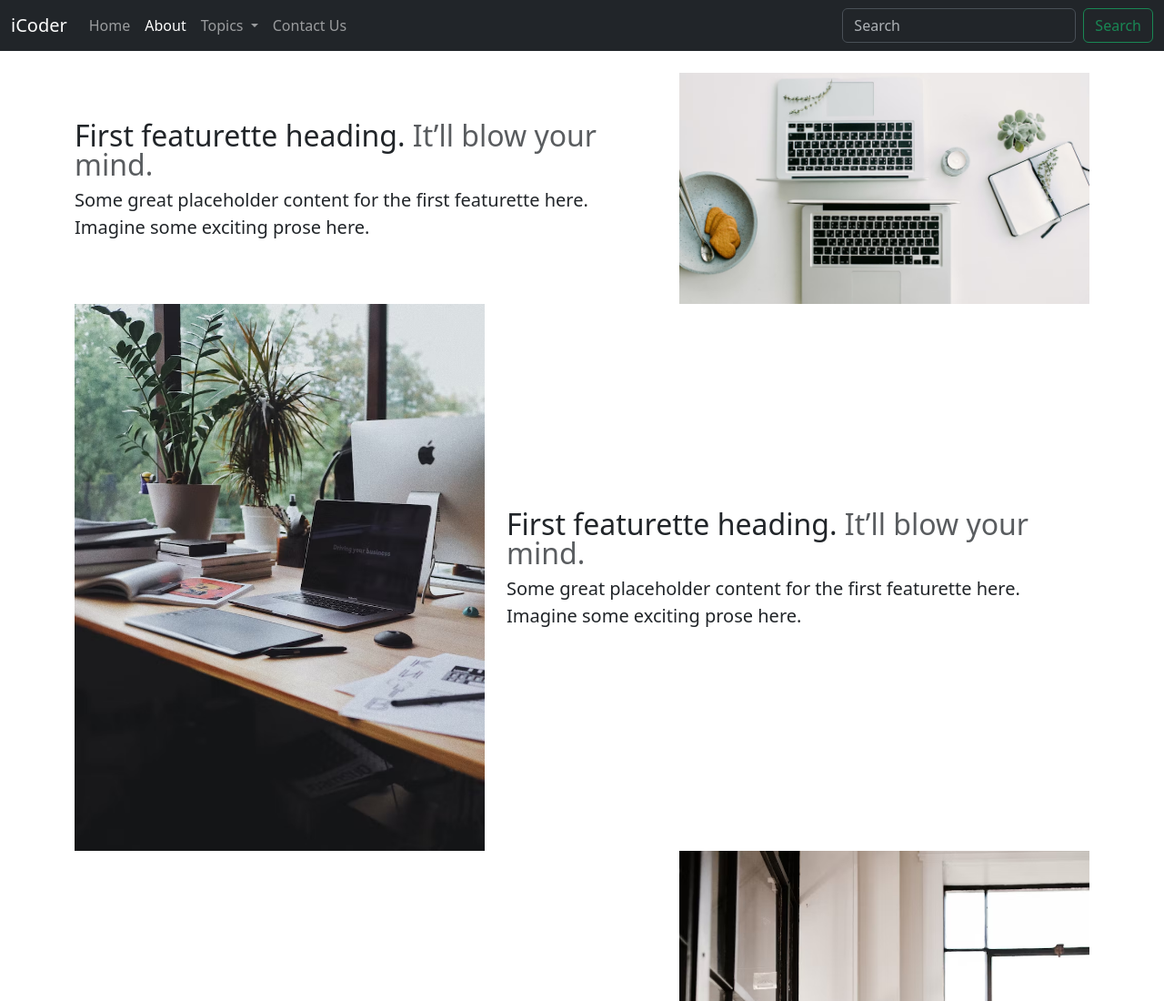
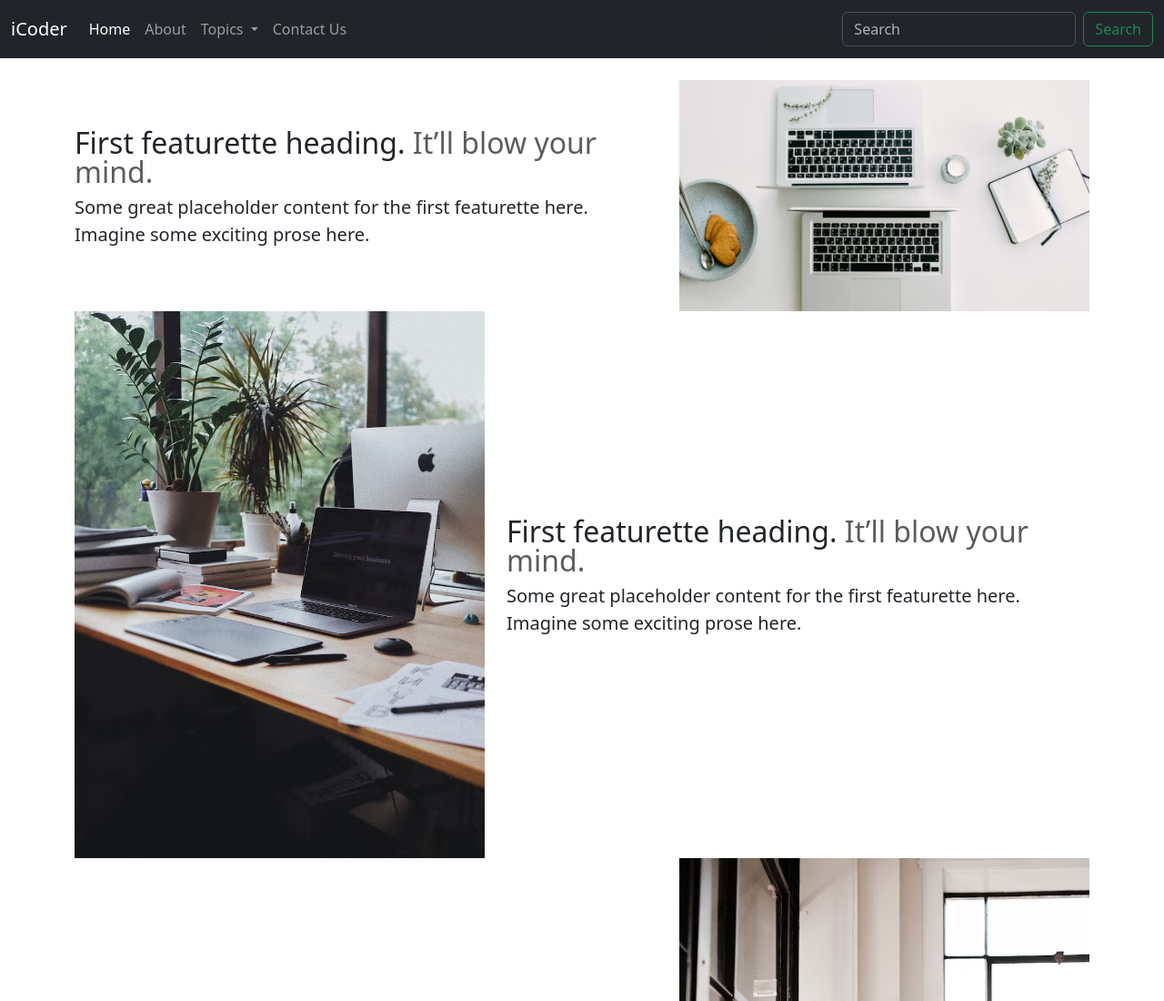
Before and after one commit to prinsa/iCoderBootstrap, a plain HTML site: page about.html in a window 1280 px wide. Shown: the top 1100 px of the page at 91% size. Drawn offline with nearby package versions, Linux system fonts and the light colour scheme.

Commit message:
Update about.html

```diff
--- a/about.html
+++ b/about.html
@@ -35,10 +35,10 @@
         <div class="collapse navbar-collapse" id="navbarSupportedContent">
           <ul class="navbar-nav me-auto mb-2 mb-lg-0">
             <li class="nav-item">
-              <a class="nav-link " aria-current="page" href="index.html">Home</a>
+              <a class="nav-link active" aria-current="page" href="/iCoderBootstrap/index.html">Home</a>
             </li>
             <li class="nav-item">
-              <a class="nav-link active" href="about.html">About</a>
+              <a class="nav-link" href="/iCoderBootstrap/about.html">About</a>
             </li>
             <li class="nav-item dropdown">
               <a
@@ -59,6 +59,11 @@
                   <a class="dropdown-item" href="#">Write for us</a>
                 </li>
               </ul>
+            </li>
+            <li class="nav-item">
+              <a class="nav-link" href="/iCoderBootstrap/contact.html">Contact Us</a>
+            </li>
+          </ul>
             </li>
             <li class="nav-item">
               <a class="nav-link" href="contact.html">Contact Us</a>
```
